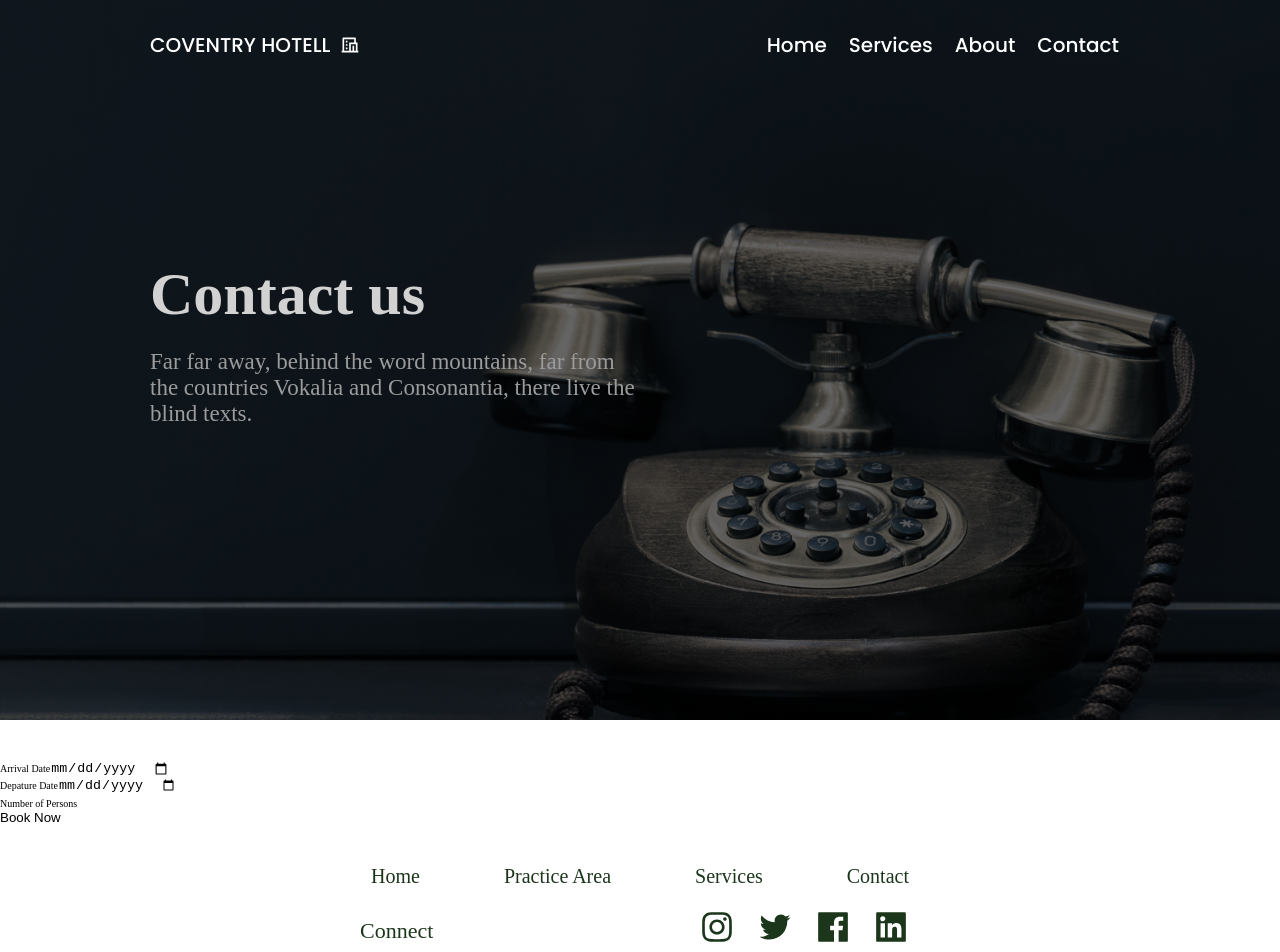
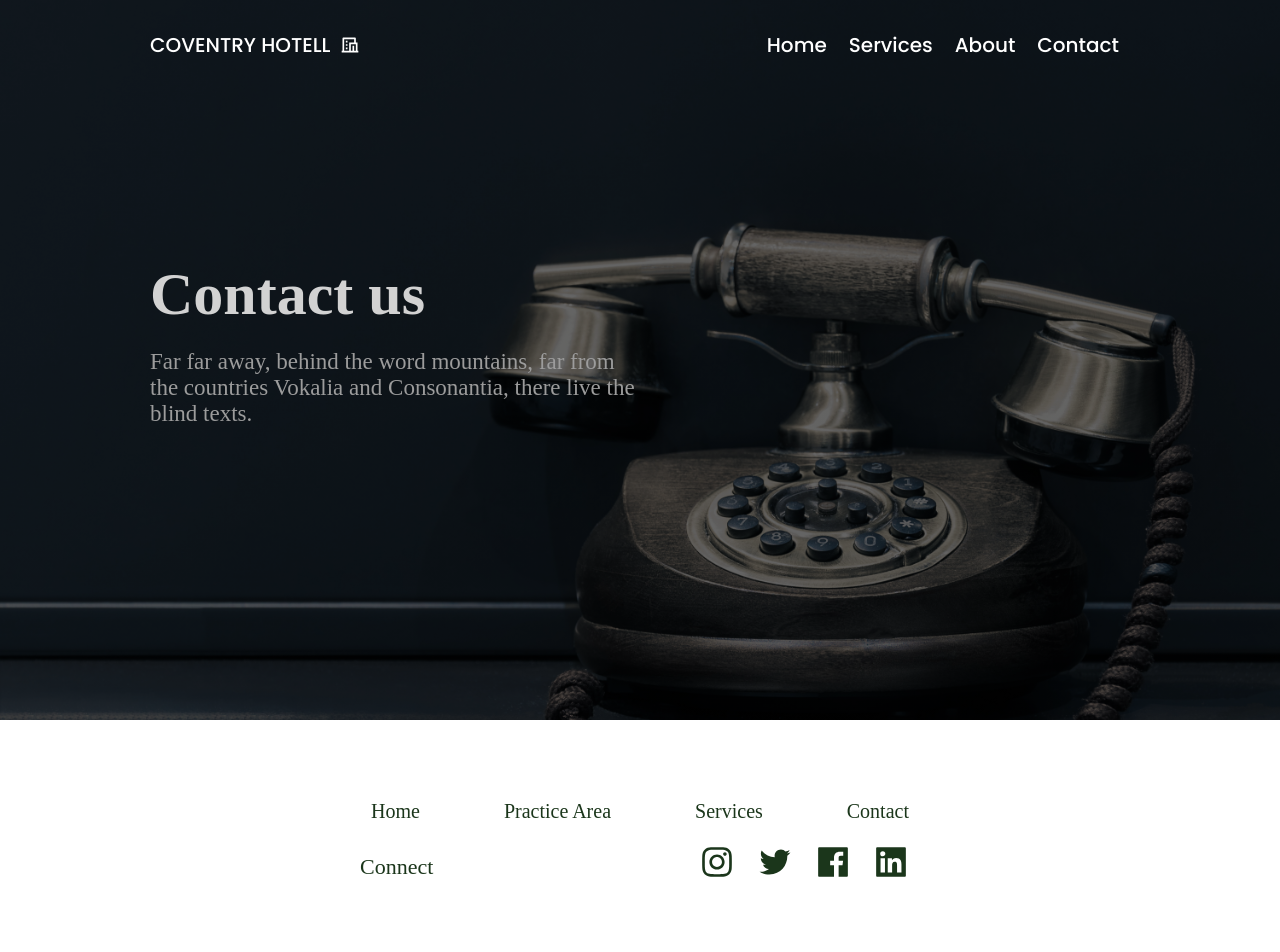
Before and after one commit to Davetech101/coventry-hotel, a Next.js app: page /contact in a window 1280 px wide. Shown: the top 952 px of the page. Built offline with nearby package versions, Linux system fonts and the light colour scheme.

Commit message:
get in touch

```diff
--- a/components/GetInTouch.tsx
+++ b/components/GetInTouch.tsx
@@ -5,21 +5,7 @@ const GetInTouch = () => {
   return (
     <SGetInTouch>
       <form>
-        <div className="">
-          <label htmlFor="arrival">Arrival Date</label>
-          <input type="date" name="" id="arrival" required />
-        </div>
-        <div className="">
-          <label htmlFor="depature">Depature Date</label>
-          <input type="date" name="" id="depature" required />
-        </div>
-        <div className="">
-          <label htmlFor="people">Number of Persons</label>
-          <input type="number" id="people" min="1" max="5" required />
-        </div>
-        <div className="">
-        <button>Book Now</button>
-        </div>
+
       </form>
     </SGetInTouch>
   );
```
